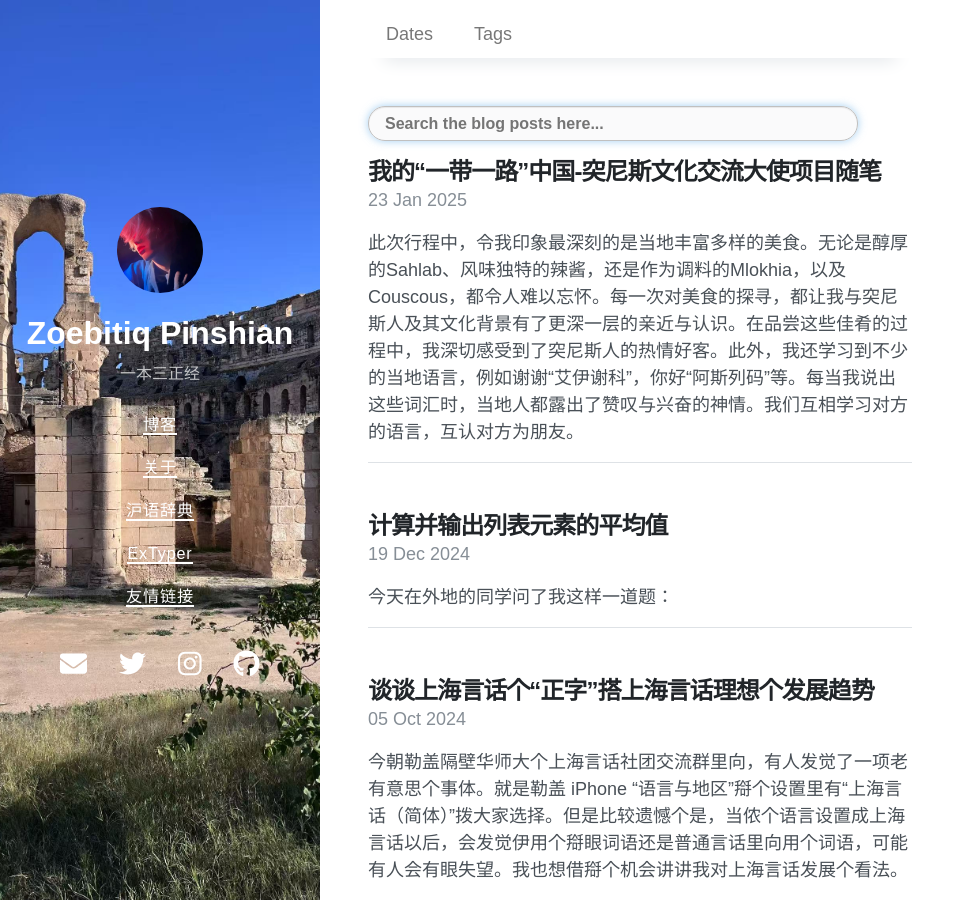
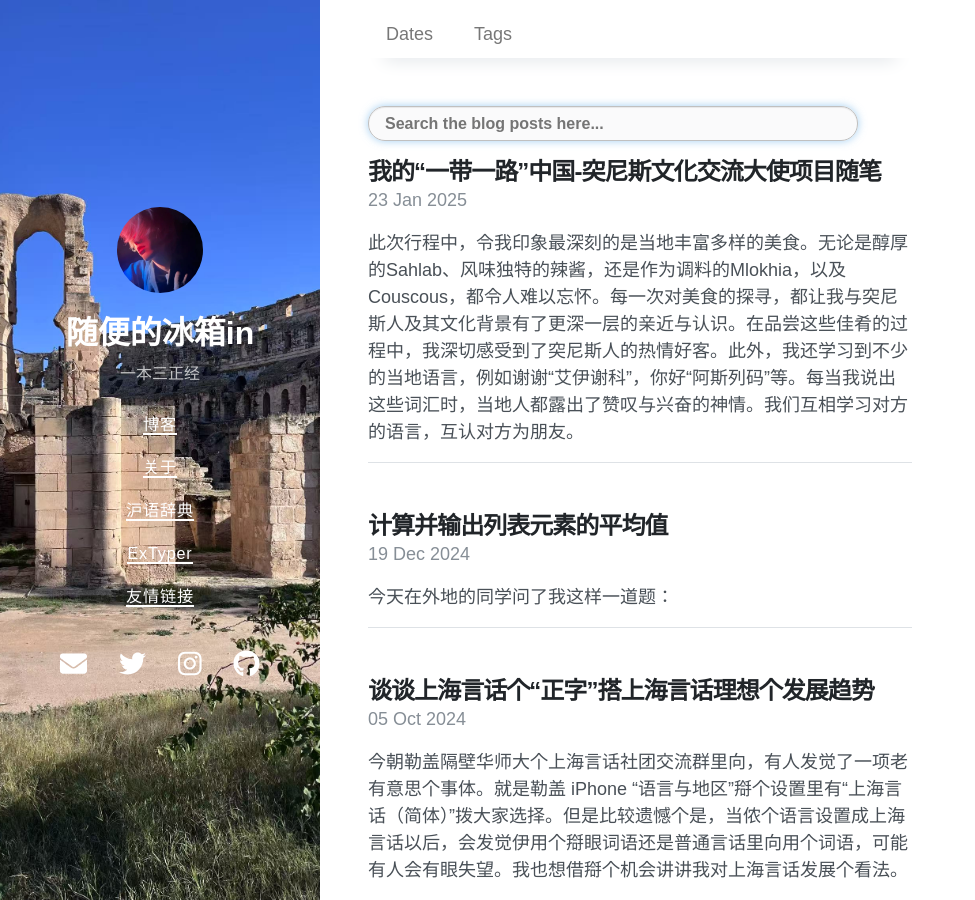
Before and after one commit to laxib3/laxib3.github.io, a Jekyll site: the page built from index.html, in a window 1280 px wide and 900 px high. Shown: the whole window, without its empty margins (0-975 px from the left). Built offline with Jekyll 4.4.1, drawn with Linux system fonts in a browser that asks for light colours; nearby versions of some CDN libraries; the list of posts is cut into pages by our own code.

Commit message:
Update _config.yml

```diff
--- a/_config.yml
+++ b/_config.yml
@@ -1,5 +1,5 @@
 # Setup
-title: Zoebitiq Pinshian
+title: 随便的冰箱in
 description: 一本三正经
 url: https://laxib3.github.io
 avatar: /images/tx.jpg
```
